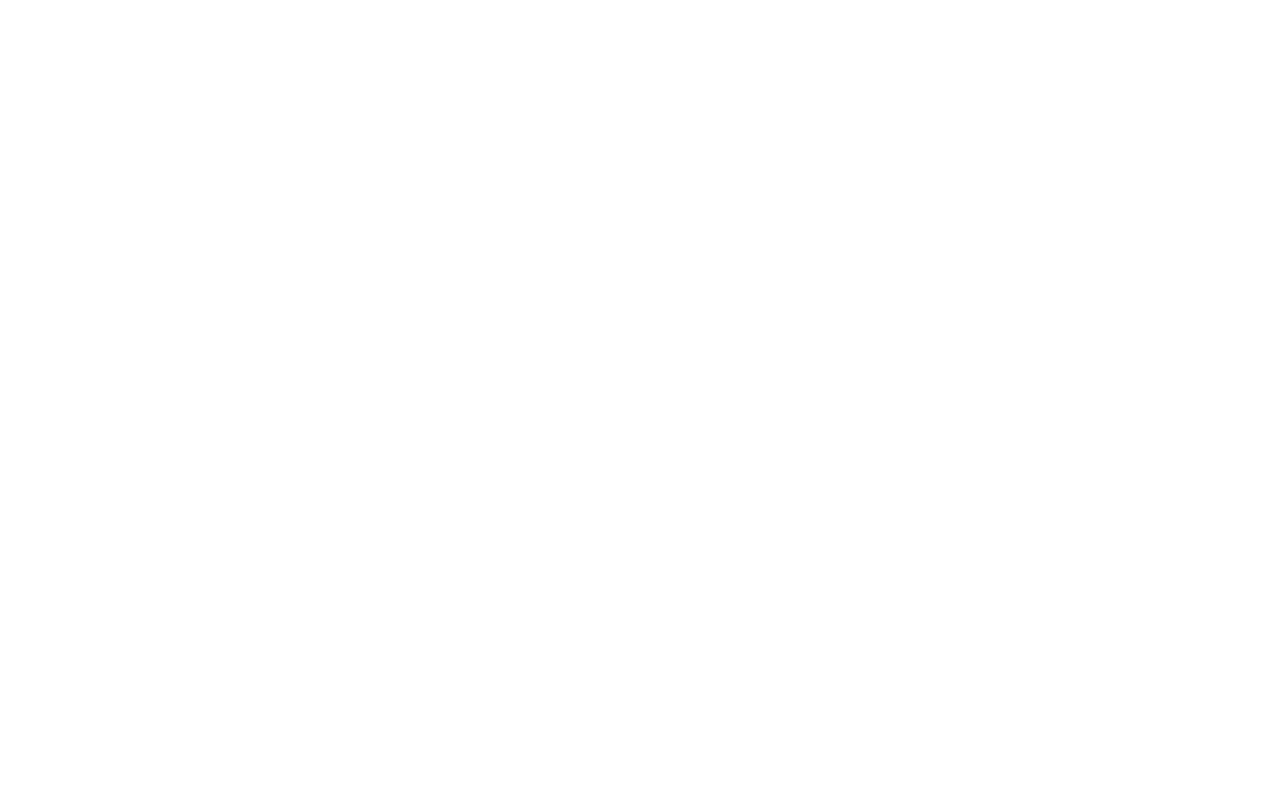
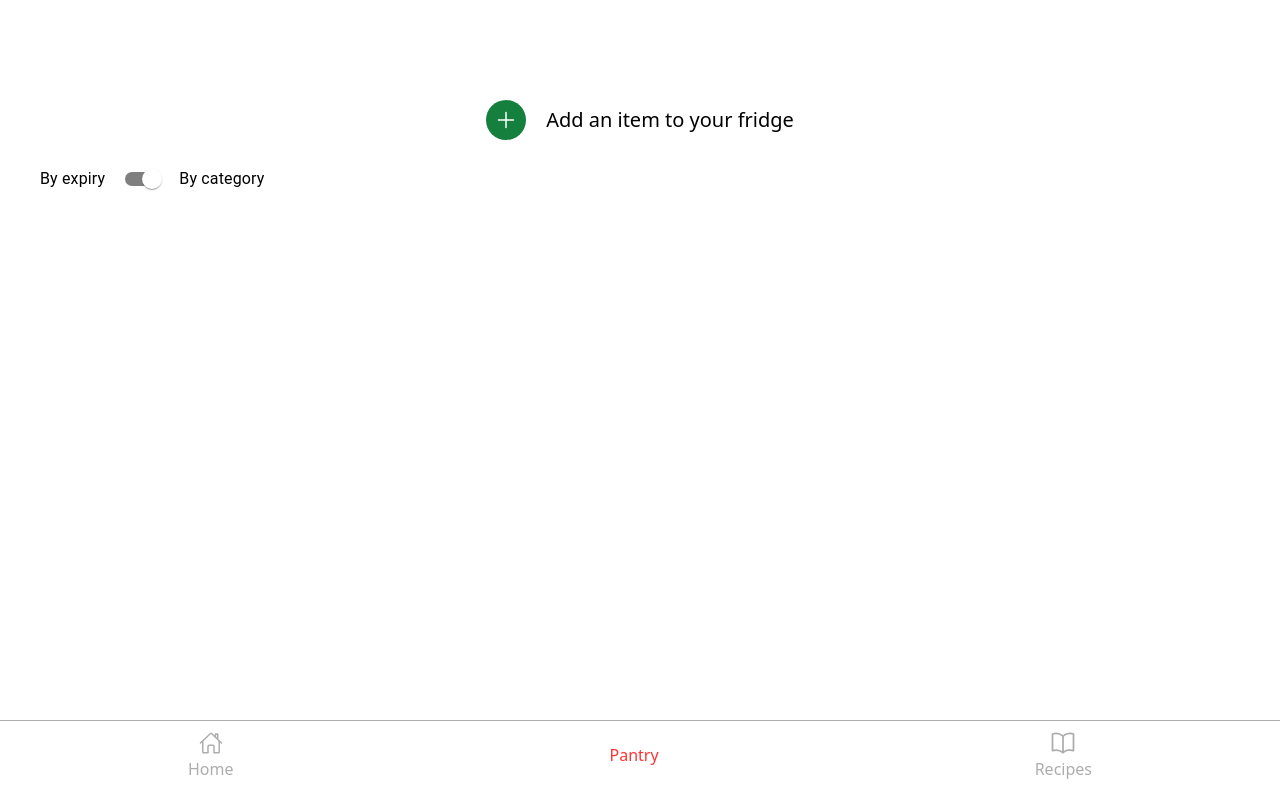
Before and after one commit to tangboxuan/drp-23, a React (Vite) app: page /Pantry in a window 1280 px wide. Before the commit this address had no page. Built offline with nearby package versions, Linux system fonts and the light colour scheme; no server answers.

Commit message:
add ingredients 3 rows

```diff
--- a/src/components/fridge/AddIngredient.tsx
+++ b/src/components/fridge/AddIngredient.tsx
@@ -43,7 +43,9 @@
                     </button>
                 </div>
                 <div className={getStyle(styles, "rowitem")}>
+                    <div className={getStyle(styles, "addrow")}>
                         <Select
+                            fullWidth
                             value={ingredient}
                             label="Ingredient"
                             onChange={(e) => setIngredient(e.target.value)}
@@ -52,12 +54,13 @@
                             <MenuItem value={"Kiwi"}>Kiwi</MenuItem>
                         </Select>
                     </div>
-                <div className={getStyle(styles, "rowitem2")}>
-                    <TextField  label="Quantity" onChange={e => setQuantity(parseInt(e.target.value))} />
+                    <div className={getStyle(styles, "addrow")}>
+                        <TextField  fullWidth label="Quantity" onChange={e => setQuantity(parseInt(e.target.value))} />
                     </div>
-                <div className={getStyle(styles, "rowitem3")}>
+                    <div className={getStyle(styles, "addrow")}>
                         {/* <TextField label="Days to Expiry" onChange={e => setExpiry(parseInt(e.target.value))} /> */}
                         <DatePicker onChange={(v: Date|null) => setExpiry(v)}/>
+                    </div>
                 </div>
                 <div className={getStyle(styles, "rowitem")}>
                     <button className={getStyle(styles, "green_tick")} onClick={addToFridge}>
@@ -87,7 +90,8 @@
     green_circle: ["rounded-full", "flex", "items-center", "justify-center", "h-10", "w-10", "bg-green-700"],
     green_tick: ["rounded-full", "flex", "items-center", "justify-center", "h-10", "w-10", "bg-green-700", "ml-1"],
     red_circle: ["rounded-full", "flex", "items-center", "justify-center", "h-10", "w-10", "bg-expirationRed", "mr-1"],
-    icon: ["h-6", "w-6"]
+    icon: ["h-6", "w-6"],
+    addrow: ["flex", "flex-row", "ion-justify-content-center", "w-full", "ion-align-items-center"],
 }
 
 export default AddIngredient
--- a/src/util/CurrentPage.tsx
+++ b/src/util/CurrentPage.tsx
@@ -1,5 +1,5 @@
 export enum CurrentPage {
     Home = "Home",
-    Fridge = "Fridge",
+    Fridge = "Pantry",
     Recipes = "Recipes",
 }
```
Lines whose indentation alone changed are shown as unchanged.
